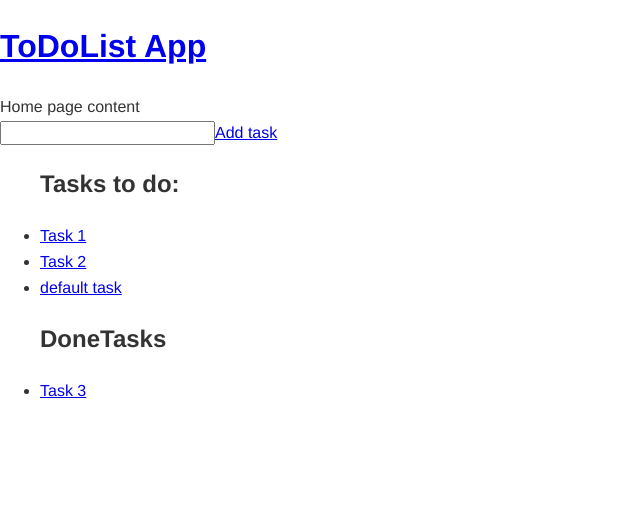
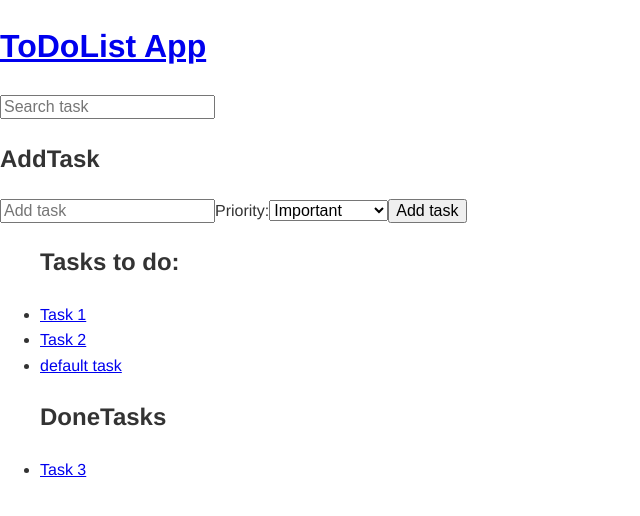
Before and after one commit to mjesiolowski/React-ToDoApp, a React app: page / in a window 1280 px wide. Shown: the top 516 px of the page, without its empty margins (0-640 px from the left). Built offline with nearby package versions, Linux system fonts and the light colour scheme.

Commit message:
add AddTask component

```diff
--- /dev/null
+++ b/src/actions/alerts.js
@@ -0,0 +1,24 @@
+export const lengthAlert = isTrue => ({
+   type: 'LENGTH_ALERT',
+   isTrue
+})
+
+export const duplicateAlert = isTrue => ({
+   type: 'DUPLICATE_ALERT',
+   isTrue
+})
+
+// export const editAlert = isTrue => ({
+//    type: 'EDIT_ALERT',
+//    isTrue
+// })
+
+// export const editionActive = isTrue => ({
+//    type: 'EDITION_ACTIVE',
+//    isTrue
+// })
+
+// export const searchAlert = isTrue => ({
+//    type: 'SEARCH_ALERT',
+//    isTrue
+// })
--- a/src/actions/tasks.js
+++ b/src/actions/tasks.js
@@ -1,12 +1,13 @@
 import uuid from 'uuid'
 import moment from 'moment'
 
-export const addTask = (
+export const addTask = ({
    name = "default task",
    active = true,
    createdAt = moment().valueOf(),
    isPriority = false,
    comments = []
+} = {}
 ) => ({
    type: "ADD_TASK",
    task: {
--- a/src/components/AddTask.js
+++ b/src/components/AddTask.js
@@ -1,10 +1,63 @@
-import React from 'react';
+import React, { useState } from 'react';
+import { connect } from 'react-redux'
+import { addTask } from '../actions/tasks'
+import { lengthAlert, duplicateAlert } from '../actions/alerts'
 
-const AddTask = () => {
+const AddTask = ({ dispatch, alerts, tasks }) => {
+   const [taskName, setTaskName] = useState("")
+   const [taskPriority, setTaskPriority] = useState("")
+
+   const validateInput = (taskName, addTask) => {
+      const isDuplicated = tasks.find(task => task.name === taskName.trim())
+
+      if (taskName.length < 3) { dispatch(lengthAlert(true)) }
+      else if (isDuplicated) { dispatch(duplicateAlert(true)) }
+      else {
+         addTask()
+         dispatch(lengthAlert(false))
+         dispatch(duplicateAlert(false))
+         setTaskName("")
+      }
+   }
+
+   const handleSubmit = (e) => {
+      e.preventDefault()
+      const action = () => dispatch(addTask({ name: taskName, isPriority: taskPriority }))
+
+      validateInput(taskName, action)
+   }
 
    return (
-      <p>AddTask</p>
+      <>
+         <h2>AddTask</h2>
+         <form onSubmit={handleSubmit}>
+            <input
+               type="text"
+               placeholder="Add task"
+               value={taskName}
+               onChange={(e) => setTaskName(e.target.value)}
+            />
+
+            <label htmlFor="priority">Priority:</label>
+            <select
+               id="priority"
+               value={taskPriority}
+               onChange={(e) => setTaskPriority(e.target.value)}
+            >
+               <option value="true">Important</option>
+               <option value="false">Not important</option>
+            </select>
+            {alerts.duplicateAlert && <p>Task already on the to do list</p>}
+            {alerts.lengthAlert && <p>Minimum 3 characters required</p>}
+            <button>Add task</button>
+         </form>
+      </>
    )
 }
 
-export default AddTask
+const mapStateToProps = ({ tasks, alerts }) => ({
+   tasks,
+   alerts
+})
+
+export default connect(mapStateToProps)(AddTask)
--- a/src/components/HomePage.js
+++ b/src/components/HomePage.js
@@ -2,11 +2,12 @@ import React from 'react';
 import Navigation from '../components/Navigation'
 import TasksList from './TasksList'
 import DoneTasksList from './DoneTasksList'
+import AddTask from './AddTask'
 
 const HomePage = () => (
   <div>
-    Home page content
     <Navigation />
+    <AddTask />
     <TasksList />
     <DoneTasksList />
   </div>
--- a/src/components/Navigation.js
+++ b/src/components/Navigation.js
@@ -1,11 +1,10 @@
 import React from 'react';
-import { NavLink } from 'react-router-dom'
+// import { NavLink } from 'react-router-dom'
 
 const Navigation = () => {
    return (
       <div>
-         <input type="text" />
-         <NavLink to="/add">Add task</NavLink>
+         <input type="text" placeholder="Search task" />
       </div>
    )
 }
--- /dev/null
+++ b/src/reducers/alerts.js
@@ -0,0 +1,42 @@
+const alertsReducerDefaultState = {
+   lengthAlert: false,
+   duplicateAlert: false,
+   // editAlert: false,
+   // searchAlert: false,
+   // isEditionActive: false,
+}
+
+export const alertsReducer = (state = alertsReducerDefaultState, action) => {
+   switch (action.type) {
+      case 'LENGTH_ALERT':
+         return {
+            ...state,
+            lengthAlert: action.isTrue
+         }
+
+      case 'DUPLICATE_ALERT':
+         return {
+            ...state,
+            duplicateAlert: action.isTrue
+         }
+      // case 'EDIT_ALERT':
+      //    return {
+      //       ...state,
+      //       editAlert: action.isTrue
+      //    }
+
+      // case 'SEARCH_ALERT':
+      //    return {
+      //       ...state,
+      //       searchAlert: action.isTrue
+      //    }
+
+      // case 'EDITION_ACTIVE':
+      //    return {
+      //       isEditionActive: action.isTrue
+      //    }
+
+      default:
+         return state
+   }
+}
--- a/src/routers/AppRouter.js
+++ b/src/routers/AppRouter.js
@@ -3,7 +3,7 @@ import { BrowserRouter, Route, Switch, } from 'react-router-dom';
 import HomePage from '../components/HomePage';
 import NotFoundPage from '../components/NotFoundPage';
 import Header from '../components/Header';
-import AddTask from '../components/AddTask';
+// import AddTask from '../components/AddTask';
 import EditTask from '../components/EditTask';
 
 
@@ -13,7 +13,7 @@ const AppRouter = () => (
     <Switch>
       <Route path="/" component={HomePage} exact={true} />
       <Route path="/edit/:id" component={EditTask} />
-      <Route path="/add" component={AddTask} />
+      {/* <Route path="/add" component={AddTask} /> */}
       <Route component={NotFoundPage} />
     </Switch>
   </BrowserRouter>
--- a/src/store/configureStore.js
+++ b/src/store/configureStore.js
@@ -1,5 +1,6 @@
 import { createStore, combineReducers } from 'redux'
 import { tasksReducer } from '../reducers/tasks'
+import { alertsReducer } from '../reducers/alerts'
 // import { alertReducer } from '../reducers/alertReducer'
 // import { addInputReducer } from './addInputReducer';
 // import { editInputReducer } from './editInputReducer';
@@ -7,8 +8,8 @@ import { tasksReducer } from '../reducers/tasks'
 
 const store = createStore(
    combineReducers({
-      tasks: tasksReducer
-      // alerts: alertReducer,
+      tasks: tasksReducer,
+      alerts: alertsReducer,
       // searchedTasks: searchReducer,
       // addInput: addInputReducer,
       // editInput: editInputReducer,
```
Also changed, not shown: src/actions/alertActions.js (deleted, +0 -24 lines), src/reducers/alertReducer.js (deleted, +0 -42 lines).
